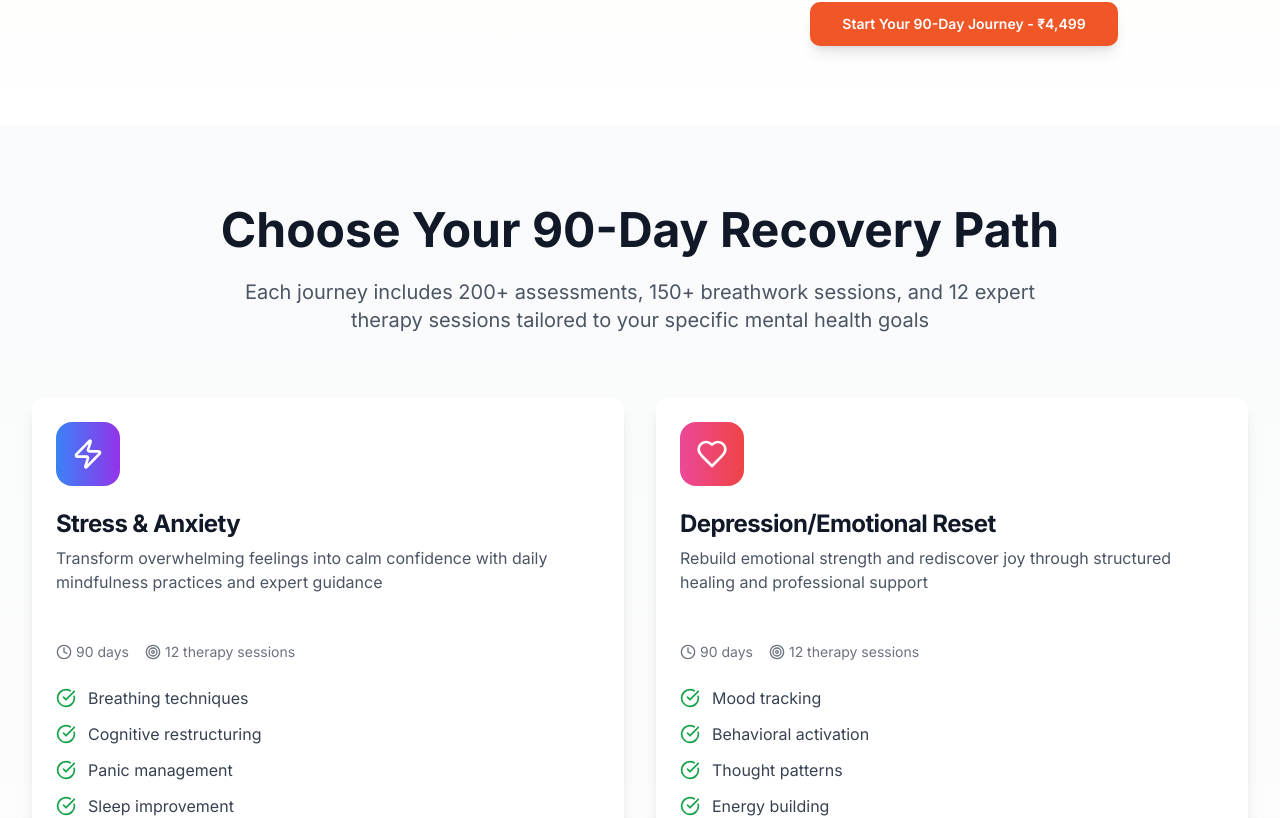
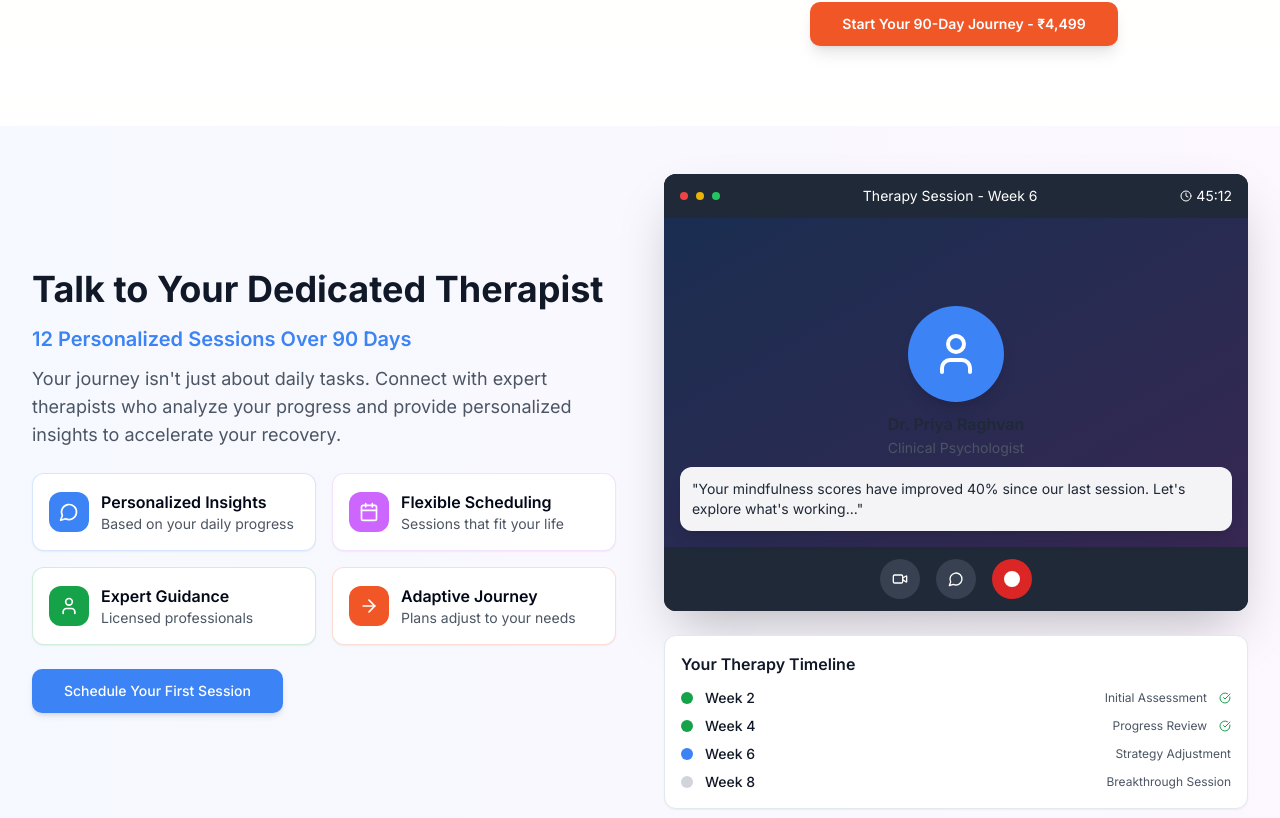
Before and after one commit to immersepe12/mindpath-ai-guide, a React (Vite) app: page / in a window 1280 px wide. Shown: the part 2020-2838 px from the top of the page. Built offline with nearby package versions, Linux system fonts and the light colour scheme.

Commit message:
Reverted to commit 2721a18623835923142fd7c2f8757c5f838d52c2

```diff
--- a/src/components/TherapySessionHighlight.tsx
+++ b/src/components/TherapySessionHighlight.tsx
@@ -1,39 +1,25 @@
+
 import { MindTalkButton } from "./ui/button-variants";
 import { Card, CardContent } from "./ui/card";
 import { Video, Calendar, MessageCircle, User, Clock, CheckCircle, ArrowRight } from "lucide-react";
+
 interface TherapySessionHighlightProps {
   variant?: 'journeys' | 'daily';
 }
-const TherapySessionHighlight = ({
-  variant = 'journeys'
-}: TherapySessionHighlightProps) => {
-  const therapySchedule = [{
-    week: "Week 2",
-    session: "Initial Assessment",
-    status: "completed"
-  }, {
-    week: "Week 4",
-    session: "Progress Review",
-    status: "completed"
-  }, {
-    week: "Week 6",
-    session: "Strategy Adjustment",
-    status: "current"
-  }, {
-    week: "Week 8",
-    session: "Breakthrough Session",
-    status: "upcoming"
-  }, {
-    week: "Week 10",
-    session: "Integration",
-    status: "upcoming"
-  }, {
-    week: "Week 12",
-    session: "Completion Review",
-    status: "upcoming"
-  }];
+
+const TherapySessionHighlight = ({ variant = 'journeys' }: TherapySessionHighlightProps) => {
+  const therapySchedule = [
+    { week: "Week 2", session: "Initial Assessment", status: "completed" },
+    { week: "Week 4", session: "Progress Review", status: "completed" },
+    { week: "Week 6", session: "Strategy Adjustment", status: "current" },
+    { week: "Week 8", session: "Breakthrough Session", status: "upcoming" },
+    { week: "Week 10", session: "Integration", status: "upcoming" },
+    { week: "Week 12", session: "Completion Review", status: "upcoming" }
+  ];
+
   if (variant === 'daily') {
-    return <div className="mx-3 md:mx-4 mb-3 md:mb-4">
+    return (
+      <div className="mx-3 md:mx-4 mb-3 md:mb-4">
         <Card className="bg-gradient-to-r from-mindtalk-blue/10 to-mindtalk-purple/10 border-mindtalk-blue/20">
           <CardContent className="p-3 md:p-4">
             <div className="flex items-center gap-2 mb-2 md:mb-3">
@@ -58,8 +44,180 @@ const TherapySessionHighlight = ({
             </button>
           </CardContent>
         </Card>
-      </div>;
+      </div>
+    );
   }
-  return;
+
+  return (
+    <section className="py-8 sm:py-12 bg-gradient-to-r from-mindtalk-blue/5 to-mindtalk-purple/5">
+      <div className="container mx-auto px-4 sm:px-6 lg:px-8">
+        <div className="max-w-7xl mx-auto">
+          <div className="grid grid-cols-1 lg:grid-cols-2 gap-8 lg:gap-12 items-center">
+
+            {/* Content Side */}
+            <div className="order-2 lg:order-1 space-y-4 sm:space-y-6">
+              <div>
+                <h3 className="text-2xl sm:text-3xl lg:text-4xl font-bold text-gray-900 mb-3 sm:mb-4">
+                  Talk to Your Dedicated Therapist
+                </h3>
+                <p className="text-lg sm:text-xl text-mindtalk-blue font-semibold mb-2 sm:mb-3">
+                  12 Personalized Sessions Over 90 Days
+                </p>
+                <p className="text-base sm:text-lg text-gray-600 leading-relaxed">
+                  Your journey isn't just about daily tasks. Connect with expert therapists who analyze your progress and provide personalized insights to accelerate your recovery.
+                </p>
+              </div>
+
+              <div className="grid grid-cols-1 sm:grid-cols-2 gap-4">
+                <Card className="p-3 sm:p-4 border border-mindtalk-blue/20">
+                  <div className="flex items-center gap-3">
+                    <div className="w-8 h-8 sm:w-10 sm:h-10 bg-mindtalk-blue rounded-lg flex items-center justify-center">
+                      <MessageCircle className="w-4 h-4 sm:w-5 sm:h-5 text-white" />
+                    </div>
+                    <div>
+                      <h4 className="font-semibold text-sm sm:text-base">Personalized Insights</h4>
+                      <p className="text-xs sm:text-sm text-gray-600">Based on your daily progress</p>
+                    </div>
+                  </div>
+                </Card>
+
+                <Card className="p-3 sm:p-4 border border-mindtalk-purple/20">
+                  <div className="flex items-center gap-3">
+                    <div className="w-8 h-8 sm:w-10 sm:h-10 bg-mindtalk-purple rounded-lg flex items-center justify-center">
+                      <Calendar className="w-4 h-4 sm:w-5 sm:h-5 text-white" />
+                    </div>
+                    <div>
+                      <h4 className="font-semibold text-sm sm:text-base">Flexible Scheduling</h4>
+                      <p className="text-xs sm:text-sm text-gray-600">Sessions that fit your life</p>
+                    </div>
+                  </div>
+                </Card>
+
+                <Card className="p-3 sm:p-4 border border-mindtalk-green/20">
+                  <div className="flex items-center gap-3">
+                    <div className="w-8 h-8 sm:w-10 sm:h-10 bg-mindtalk-green rounded-lg flex items-center justify-center">
+                      <User className="w-4 h-4 sm:w-5 sm:h-5 text-white" />
+                    </div>
+                    <div>
+                      <h4 className="font-semibold text-sm sm:text-base">Expert Guidance</h4>
+                      <p className="text-xs sm:text-sm text-gray-600">Licensed professionals</p>
+                    </div>
+                  </div>
+                </Card>
+
+                <Card className="p-3 sm:p-4 border border-mindtalk-orange/20">
+                  <div className="flex items-center gap-3">
+                    <div className="w-8 h-8 sm:w-10 sm:h-10 bg-mindtalk-orange rounded-lg flex items-center justify-center">
+                      <ArrowRight className="w-4 h-4 sm:w-5 sm:h-5 text-white" />
+                    </div>
+                    <div>
+                      <h4 className="font-semibold text-sm sm:text-base">Adaptive Journey</h4>
+                      <p className="text-xs sm:text-sm text-gray-600">Plans adjust to your needs</p>
+                    </div>
+                  </div>
+                </Card>
+              </div>
+
+              <div className="text-center sm:text-left">
+                <MindTalkButton
+                  variant="ai"
+                  size="lg"
+                  className="w-full sm:w-auto"
+                >
+                  Schedule Your First Session
+                </MindTalkButton>
+              </div>
+            </div>
+
+            {/* Visual Side - Mock Video Call Interface */}
+            <div className="order-1 lg:order-2">
+              <div className="relative max-w-md mx-auto lg:max-w-none">
+
+                {/* Video Call Interface */}
+                <Card className="bg-gray-900 border-0 shadow-2xl overflow-hidden">
+                  <CardContent className="p-0">
+                    {/* Video Call Header */}
+                    <div className="bg-gray-800 px-4 py-3 flex items-center justify-between">
+                      <div className="flex items-center gap-2">
+                        <div className="w-2 h-2 bg-red-500 rounded-full"></div>
+                        <div className="w-2 h-2 bg-yellow-500 rounded-full"></div>
+                        <div className="w-2 h-2 bg-green-500 rounded-full"></div>
+                      </div>
+                      <span className="text-white text-sm">Therapy Session - Week 6</span>
+                      <div className="flex items-center gap-1 text-white text-sm">
+                        <Clock className="w-3 h-3" />
+                        <span>45:12</span>
+                      </div>
+                    </div>
+
+                    {/* Therapist Video */}
+                    <div className="relative aspect-video bg-gradient-to-br from-mindtalk-blue/20 to-mindtalk-purple/20 p-6 flex items-center justify-center">
+                      <div className="text-center">
+                        <div className="w-20 h-20 sm:w-24 sm:h-24 bg-mindtalk-blue rounded-full flex items-center justify-center mx-auto mb-3 shadow-lg">
+                          <User className="w-10 h-10 sm:w-12 sm:h-12 text-white" />
+                        </div>
+                        <h4 className="text-gray-800 font-semibold mb-1">Dr. Priya Raghvan</h4>
+                        <p className="text-sm text-gray-600">Clinical Psychologist</p>
+                      </div>
+
+                      {/* Chat bubbles showing insights */}
+                      <div className="absolute bottom-4 left-4 right-4">
+                        <div className="bg-white/95 backdrop-blur rounded-lg p-3 shadow-lg">
+                          <p className="text-sm text-gray-800">
+                            "Your mindfulness scores have improved 40% since our last session. Let's explore what's working..."
+                          </p>
+                        </div>
+                      </div>
+                    </div>
+
+                    {/* Video Call Controls */}
+                    <div className="bg-gray-800 px-4 py-3 flex items-center justify-center gap-4">
+                      <button className="w-10 h-10 bg-gray-700 rounded-full flex items-center justify-center">
+                        <Video className="w-4 h-4 text-white" />
+                      </button>
+                      <button className="w-10 h-10 bg-gray-700 rounded-full flex items-center justify-center">
+                        <MessageCircle className="w-4 h-4 text-white" />
+                      </button>
+                      <button className="w-10 h-10 bg-red-600 rounded-full flex items-center justify-center">
+                        <span className="w-4 h-4 bg-white rounded-sm"></span>
+                      </button>
+                    </div>
+                  </CardContent>
+                </Card>
+
+                {/* Therapy Schedule Timeline */}
+                <Card className="mt-4 sm:mt-6">
+                  <CardContent className="p-3 sm:p-4">
+                    <h4 className="font-semibold text-gray-900 mb-3 text-sm sm:text-base">Your Therapy Timeline</h4>
+                    <div className="space-y-2">
+                      {therapySchedule.slice(0, 4).map((item, index) => (
+                        <div key={index} className="flex items-center gap-3">
+                          <div className={`w-3 h-3 rounded-full ${
+                            item.status === 'completed' ? 'bg-mindtalk-green' :
+                            item.status === 'current' ? 'bg-mindtalk-blue' :
+                            'bg-gray-300'
+                          }`}></div>
+                          <div className="flex-1">
+                            <div className="flex items-center justify-between">
+                              <span className="text-xs sm:text-sm font-medium text-gray-900">{item.week}</span>
+                              <span className="text-xs text-gray-600">{item.session}</span>
+                            </div>
+                          </div>
+                          {item.status === 'completed' && (
+                            <CheckCircle className="w-3 h-3 text-mindtalk-green" />
+                          )}
+                        </div>
+                      ))}
+                    </div>
+                  </CardContent>
+                </Card>
+              </div>
+            </div>
+          </div>
+        </div>
+      </div>
+    </section>
+  );
 };
+
 export default TherapySessionHighlight;
```
